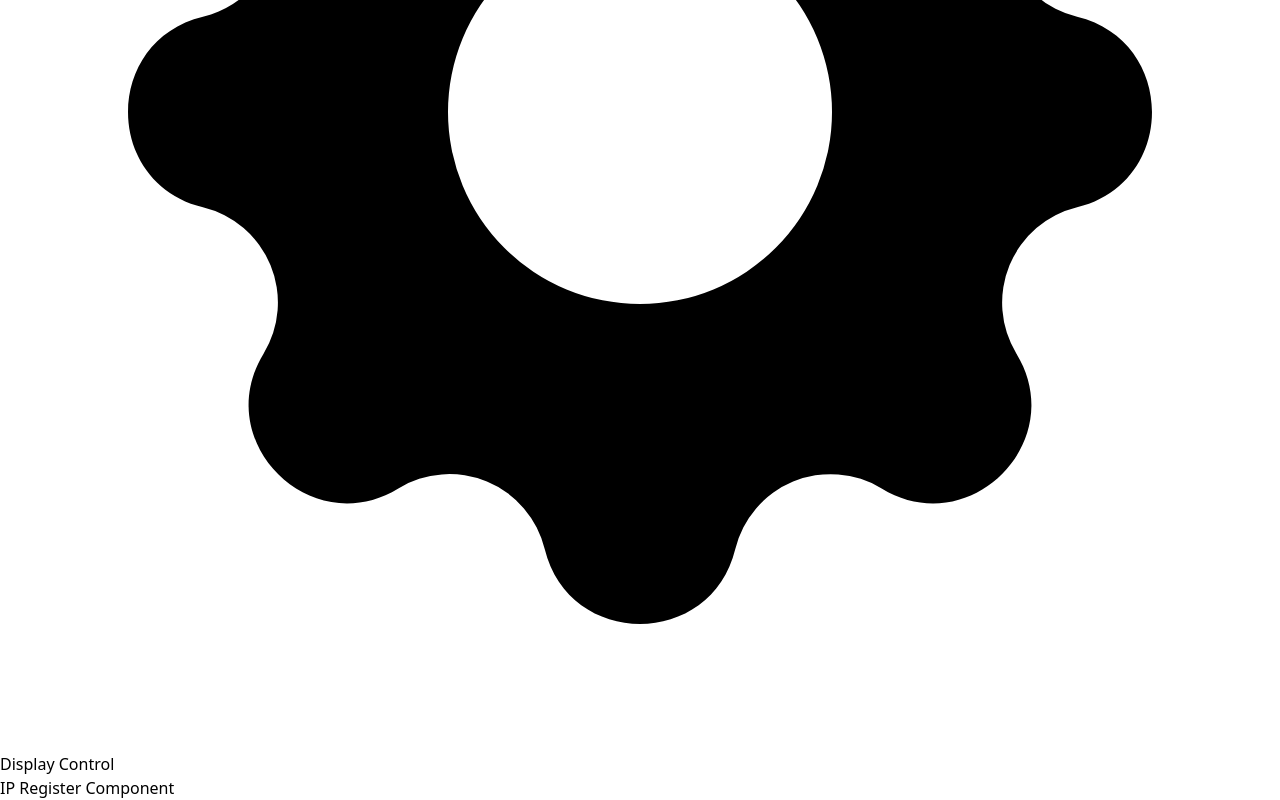
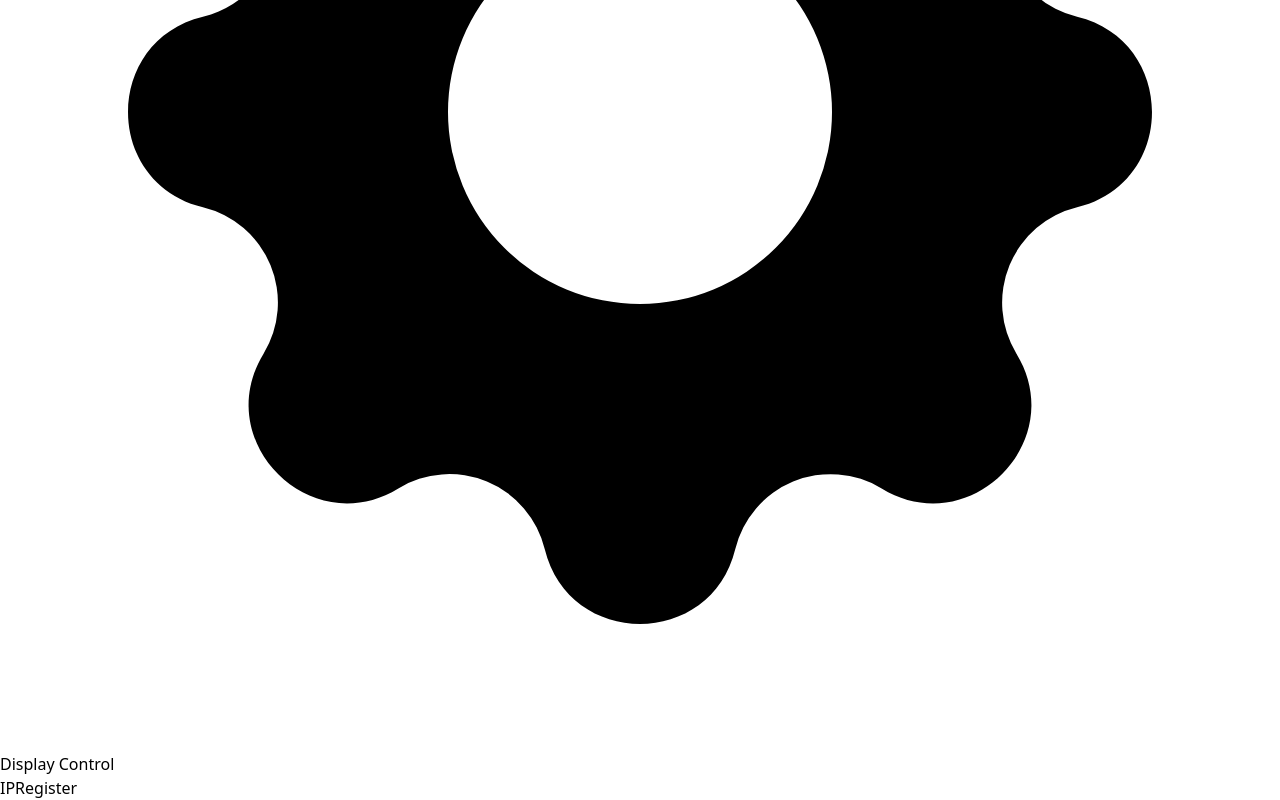
Before and after one commit to DEEPGadget/gadgetini_monitoring_tool, a Next.js app: page /auth in a window 1280 px wide. Shown: the part 1880-2680 px from the top of the page. Built offline with nearby package versions, Linux system fonts and the light colour scheme.

Commit message:
write display control component & ipregister component

```diff
--- a/src/app/auth/page.js
+++ b/src/app/auth/page.js
@@ -2,17 +2,19 @@
 
 import React, { useState } from "react";
 import { DocumentAddIcon, CogIcon } from "@heroicons/react/solid";
-import Image from "next/image";
+import IPRegister from "../components/ipregesiter"; // IP Register 컴포넌트 임포트
+import DisplayControl from "../components/displaycontrol"; // Display Control 컴포넌트 임포트
 
 export default function Auth() {
   const [activeMenu, setActiveMenu] = useState("IP Register");
 
+  // 활성화된 메뉴에 따라 해당 컴포넌트를 렌더링하는 함수
   const renderComponent = () => {
     switch (activeMenu) {
       case "IP Register":
-        return <div>IP Register Component</div>;
+        return <IPRegister />; // IP Register 컴포넌트를 렌더링
       case "Display Control":
-        return <div>Display Control Component</div>;
+        return <DisplayControl />; // Display Control 컴포넌트를 렌더링
       default:
         return <div>Select a menu</div>;
     }
@@ -26,7 +28,6 @@ export default function Auth() {
       </header>
       <div className="flex flex-1">
         <aside className="w-1/5 p-4 bg-gray-100">
-          {" "}
           <ul>
             <li
               className={`cursor-pointer p-2 ${
--- a/src/app/components/displaycontrol.js
+++ b/src/app/components/displaycontrol.js
@@ -0,0 +1,3 @@
+export default function DisplayControl() {
+  return <div>display control</div>;
+}
--- a/src/app/components/ipregesiter.js
+++ b/src/app/components/ipregesiter.js
@@ -0,0 +1,3 @@
+export default function IPRegister() {
+  return <div>IPRegister</div>;
+}
```
